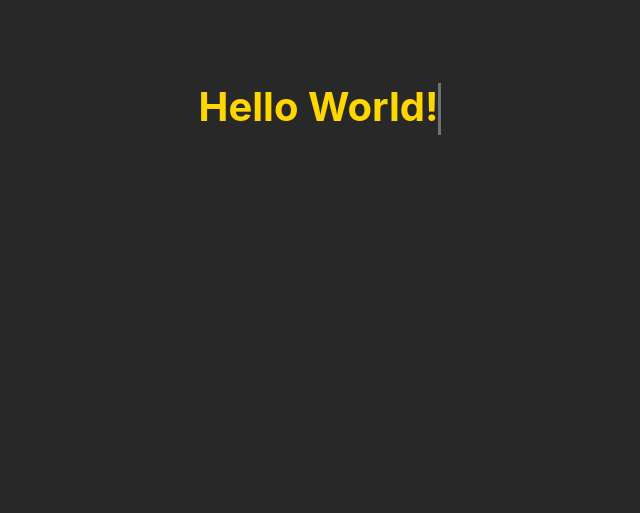
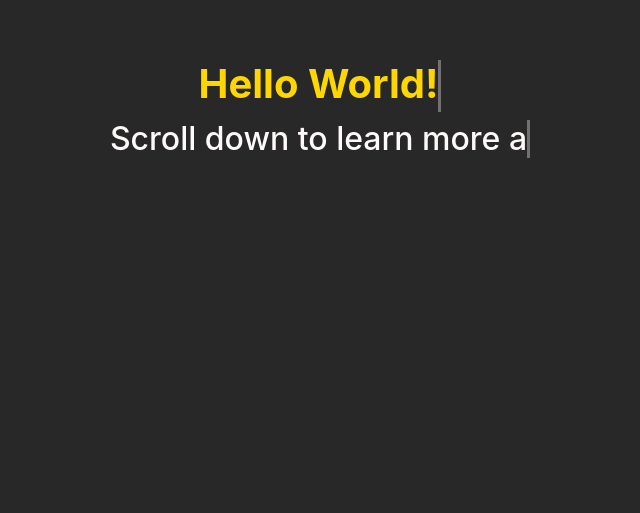
Before and after one commit to Adonis-Stavridis/adonis-stavridis.github.io, a React (Create React App) app: page / in a window 1280 px wide. Shown: the part 287-800 px from the top of the page, without its empty margins (320-960 px from the left). Built offline with nearby package versions, Linux system fonts and the light colour scheme.

Commit message:
small updt to home

```diff
--- a/src/components/Pages/Home.tsx
+++ b/src/components/Pages/Home.tsx
@@ -10,6 +10,7 @@
         <div className="Home" id="Home">
           <div className="homeContent">
             <h1>{/*Hello There!*/}</h1>
+            <h2>{/*Scroll down to learn more about myself!*/}</h2>
           </div>
         </div>
       </Page>
--- a/src/css/Home.scss
+++ b/src/css/Home.scss
@@ -8,22 +8,40 @@
     border-right: solid 3px snow;
     white-space: nowrap;
     overflow: hidden;
-    animation: animated-cursor 750ms steps(29, end) infinite;
+    animation: cursor 750ms steps(29, end) infinite;
 
     &:after {
       content: "";
       width: 100%;
       height: 100%;
       animation:
-        animated-text 2s steps(29, end) 1s 1 normal both;
-      animation: abomination1 2s linear 1;
+        text-box 2s steps(29, end) 1s 1 normal both;
+      animation: hello-there 2s linear 1;
       animation-fill-mode: forwards;
+    }
+  }
+
+  h2 {
+    border-right: solid 3px snow;
+    white-space: nowrap;
+    overflow: hidden;
+    animation: cursor 750ms steps(29, end) infinite;
+
+    &:after {
+      content: "";
+      width: 100%;
+      height: 100%;
+      animation:
+        text-box 2s steps(29, end) 1s 1 normal both;
+      animation: scroll-down 4s linear 1;
+      animation-fill-mode: forwards;
+      animation-delay: 2.5s;
     }
   }
 
 }
 
-@keyframes animated-text {
+@keyframes text-box {
   from {
     width: 0;
   }
@@ -33,7 +51,7 @@
   }
 }
 
-@keyframes animated-cursor {
+@keyframes cursor {
   from {
     border-right-color: snow;
   }
@@ -43,7 +61,7 @@
   }
 }
 
-@keyframes abomination1 {
+@keyframes hello-there {
   0% {
     content: "H";
   }
@@ -88,3 +106,165 @@
     content: "Hello World!";
   }
 }
+
+@keyframes scroll-down {
+  0% {
+    content: "S";
+  }
+
+  2% {
+    content: "Sc";
+  }
+
+  5% {
+    content: "Scr";
+  }
+
+  7% {
+    content: "Scro";
+  }
+
+  10% {
+    content: "Scrol";
+  }
+
+  12% {
+    content: "Scroll";
+  }
+
+  15% {
+    content: "Scroll ";
+  }
+
+  17% {
+    content: "Scroll d";
+  }
+
+  20% {
+    content: "Scroll do";
+  }
+
+  22% {
+    content: "Scroll dow";
+  }
+
+  25% {
+    content: "Scroll down";
+  }
+
+  27% {
+    content: "Scroll down ";
+  }
+
+  30% {
+    content: "Scroll down t";
+  }
+
+  30% {
+    content: "Scroll down to";
+  }
+
+  32% {
+    content: "Scroll down to ";
+  }
+
+  35% {
+    content: "Scroll down to l";
+  }
+
+  37% {
+    content: "Scroll down to le";
+  }
+
+  40% {
+    content: "Scroll down to lea";
+  }
+
+  42% {
+    content: "Scroll down to lear";
+  }
+
+  45% {
+    content: "Scroll down to learn";
+  }
+
+  47% {
+    content: "Scroll down to learn ";
+  }
+
+  50% {
+    content: "Scroll down to learn m";
+  }
+
+  52% {
+    content: "Scroll down to learn mo";
+  }
+
+  55% {
+    content: "Scroll down to learn mor";
+  }
+
+  57% {
+    content: "Scroll down to learn more";
+  }
+
+  60% {
+    content: "Scroll down to learn more ";
+  }
+
+  62% {
+    content: "Scroll down to learn more a";
+  }
+
+  65% {
+    content: "Scroll down to learn more ab";
+  }
+
+  67% {
+    content: "Scroll down to learn more abo";
+  }
+
+  70% {
+    content: "Scroll down to learn more abou";
+  }
+
+  72% {
+    content: "Scroll down to learn more about";
+  }
+
+  75% {
+    content: "Scroll down to learn more about ";
+  }
+
+  77% {
+    content: "Scroll down to learn more about m";
+  }
+
+  80% {
+    content: "Scroll down to learn more about my";
+  }
+
+  82% {
+    content: "Scroll down to learn more about mys";
+  }
+
+  85% {
+    content: "Scroll down to learn more about myse";
+  }
+
+  87% {
+    content: "Scroll down to learn more about mysel";
+  }
+
+  90% {
+    content: "Scroll down to learn more about myself";
+  }
+
+  92% {
+    content: "Scroll down to learn more about myself!";
+  }
+
+  100% {
+    content: "Scroll down to learn more about myself!";
+  }
+}
```
